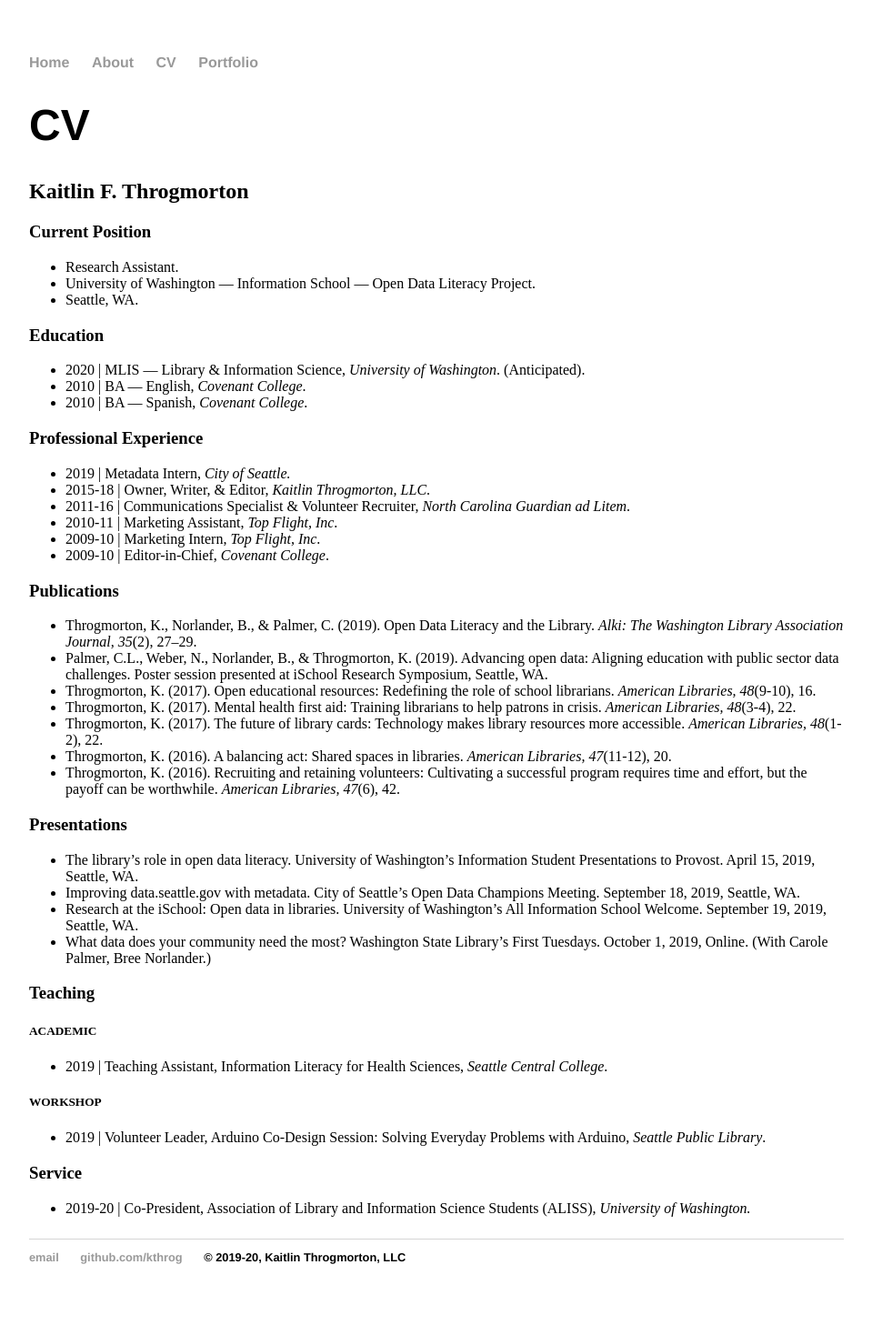
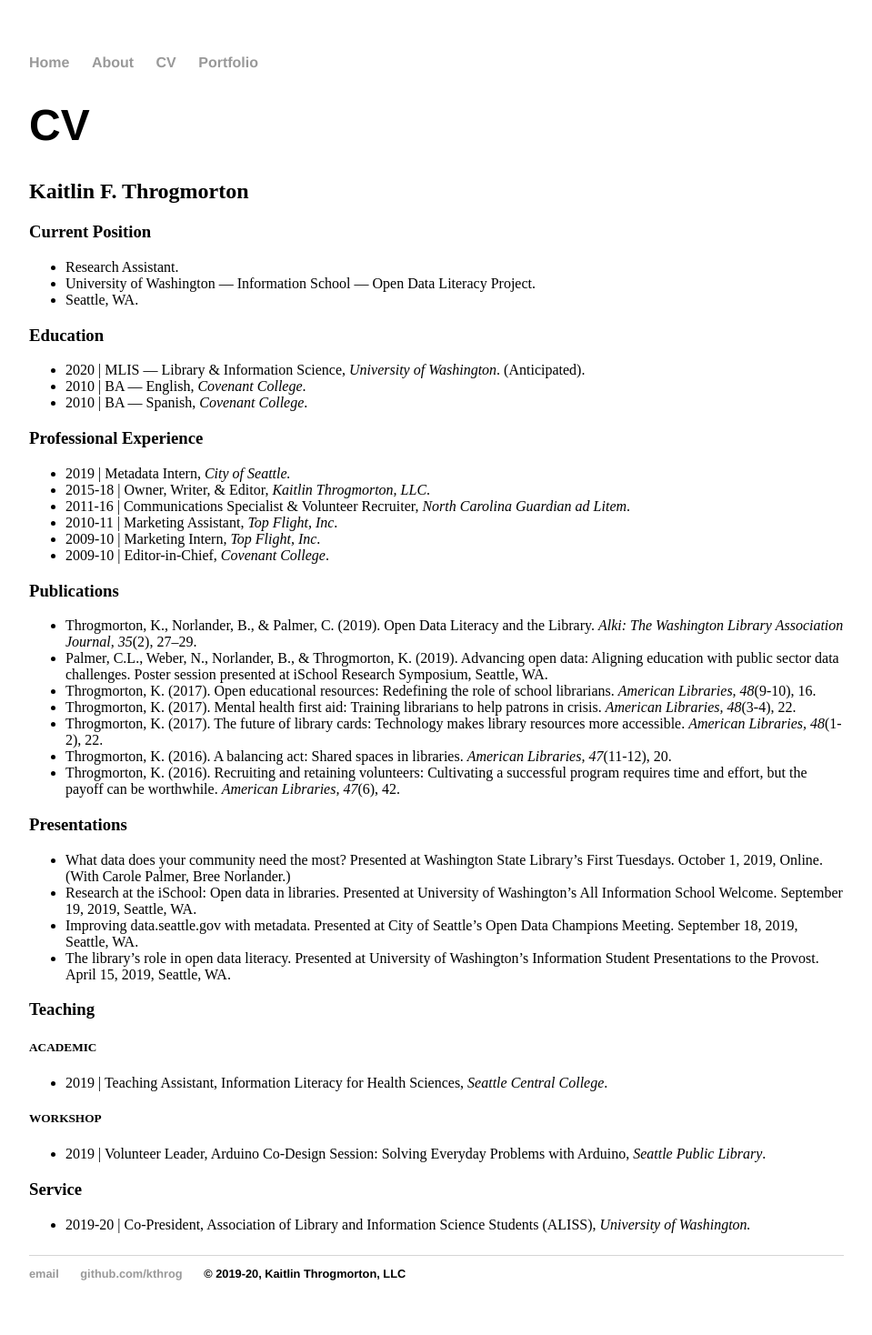
Before and after one commit to kthrog/old_site, a Jekyll site: the page built from CV/index.html, in a window 1280 px wide. Shown: the whole page at 91% size, without its empty margins (160-1119 px from the left). Built offline with Jekyll 4.4.1, drawn with Linux system fonts in a browser that asks for light colours.

Commit message:
fix chrono

```diff
--- a/CV/index.html
+++ b/CV/index.html
@@ -43,10 +43,10 @@
 
 		<h3>Presentations</h3>
 			<ul>
-			<li>The library’s role in open data literacy. University of Washington’s Information Student Presentations to Provost. April 15, 2019, Seattle, WA.</li>
-			<li>Improving data.seattle.gov with metadata. City of Seattle’s Open Data Champions Meeting. September 18, 2019, Seattle, WA.</li>
-			<li>Research at the iSchool: Open data in libraries. University of Washington’s All Information School Welcome. September 19, 2019, Seattle, WA.</li>
-			<li>What data does your community need the most? Washington State Library’s First Tuesdays. October 1, 2019, Online. (With Carole Palmer, Bree Norlander.)</li>
+			<li>What data does your community need the most? Presented at Washington State Library’s First Tuesdays. October 1, 2019, Online. (With Carole Palmer, Bree Norlander.)</li>
+			<li>Research at the iSchool: Open data in libraries. Presented at University of Washington’s All Information School Welcome. September 19, 2019, Seattle, WA.</li>
+			<li>Improving data.seattle.gov with metadata. Presented at City of Seattle’s Open Data Champions Meeting. September 18, 2019, Seattle, WA.</li>
+			<li>The library’s role in open data literacy. Presented at University of Washington’s Information Student Presentations to the Provost. April 15, 2019, Seattle, WA.</li>
 			</ul>
 
 		<h3>Teaching</h3>
```
